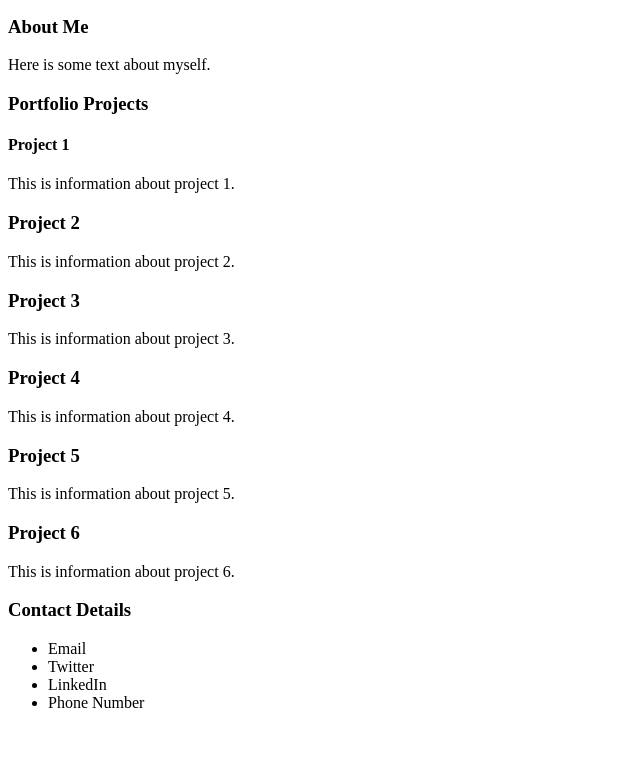
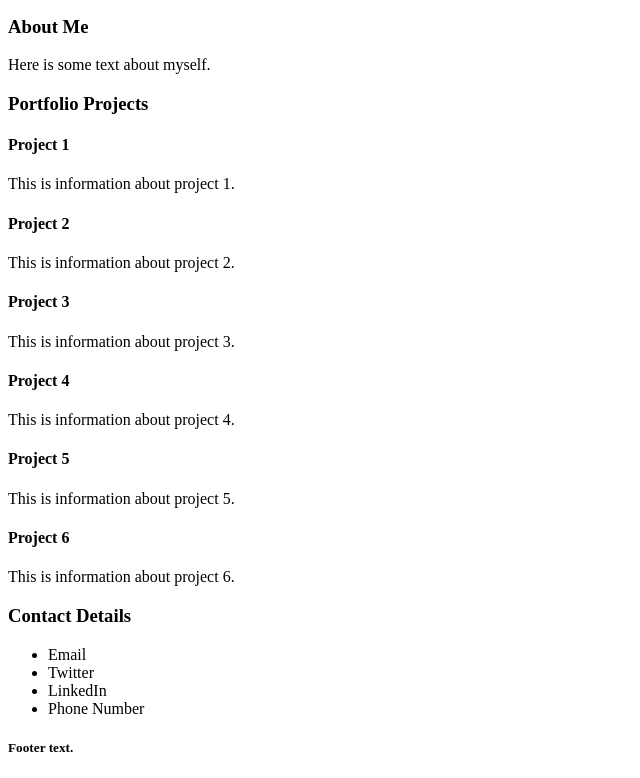
Before and after one commit to djbowen95/personal-portfolio, a plain HTML site: page index.html in a window 1280 px wide. Shown: the part 184-962 px from the top of the page, without its empty margins (0-640 px from the left). Before the commit the page ends 912 px from the top, so only its background shows below. Drawn offline with Linux system fonts and the light colour scheme.

Commit message:
add blank CSS file and reset file

```diff
--- a/index.html
+++ b/index.html
@@ -5,6 +5,8 @@
     <meta http-equiv="X-UA-Compatible" content="IE=edge">
     <meta name="viewport" content="width=device-width, initial-scale=1.0">
     <title>Daniel Bowen | Personal Portfolio</title>
+    <link rel="stylesheet" href="./assets/css/reset.css">
+    <link rel="stylesheet" href="./assets/css/style.css">
 </head>
 
 <body>
@@ -35,27 +37,27 @@
          </article>
 
          <article id="project-2">
-             <h3>Project 2</h3>
+             <h4>Project 2</h4>
              <p>This is information about project 2.</p>
           </article>
 
           <article id="project-3">
-             <h3>Project 3</h3>
+             <h4>Project 3</h4>
              <p>This is information about project 3.</p>
           </article>
 
           <article id="project-4">
-             <h3>Project 4</h3>
+             <h4>Project 4</h4>
              <p>This is information about project 4.</p>
           </article>
 
           <article id="project-5">
-             <h3>Project 5</h3>
+             <h4>Project 5</h4>
              <p>This is information about project 5.</p>
           </article>
 
           <article id="project-6">
-             <h3>Project 6</h3>
+             <h4>Project 6</h4>
              <p>This is information about project 6.</p>
           </article>
     </section>
@@ -71,5 +73,9 @@
             </ul>
         </article>
     </section>
+
+    <footer>
+        <h5>Footer text.</h5>
+    </footer>
 </body>
 </html>
```
Also changed, not shown: assets/css/reset.css (added), assets/css/style.css (added), 1 other file.
